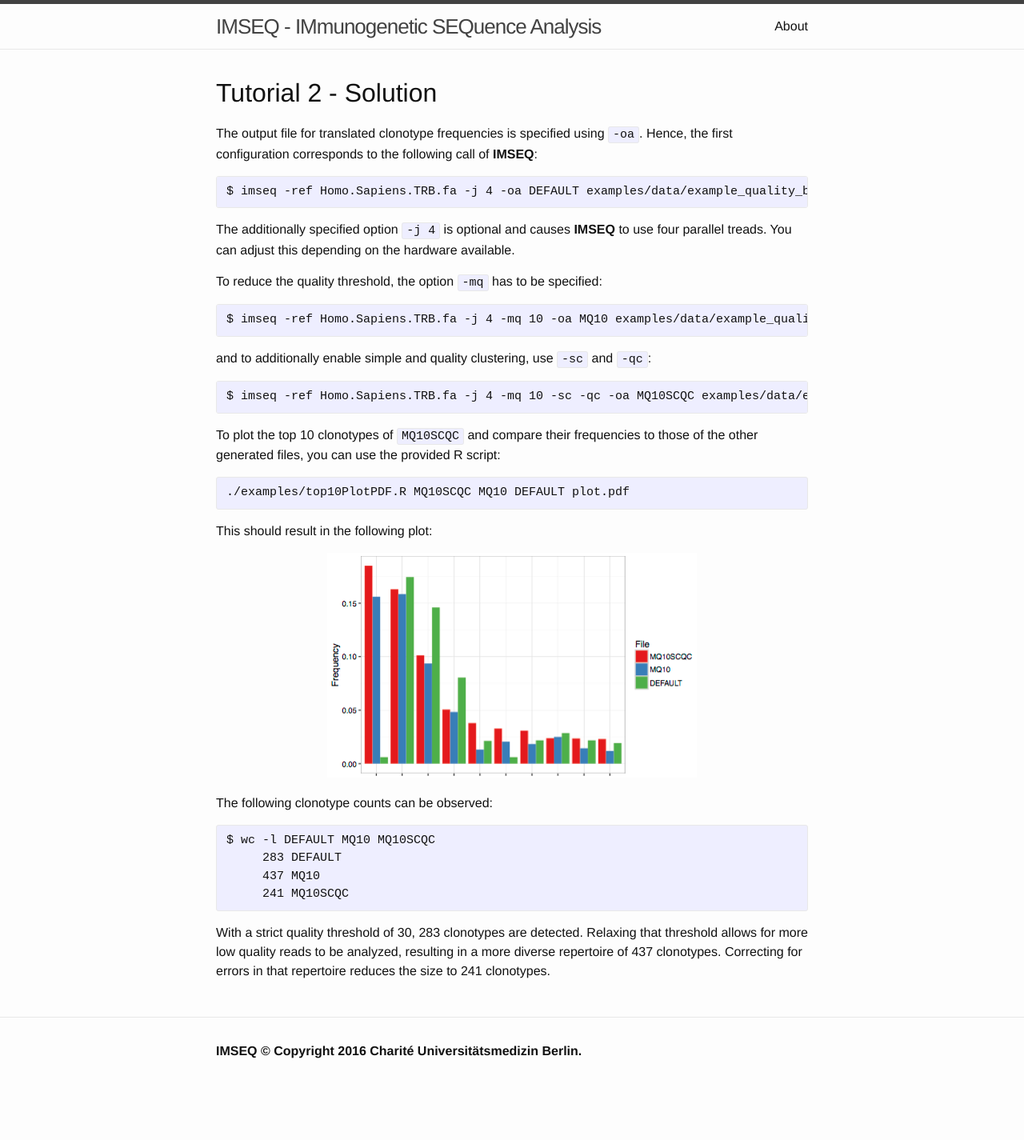
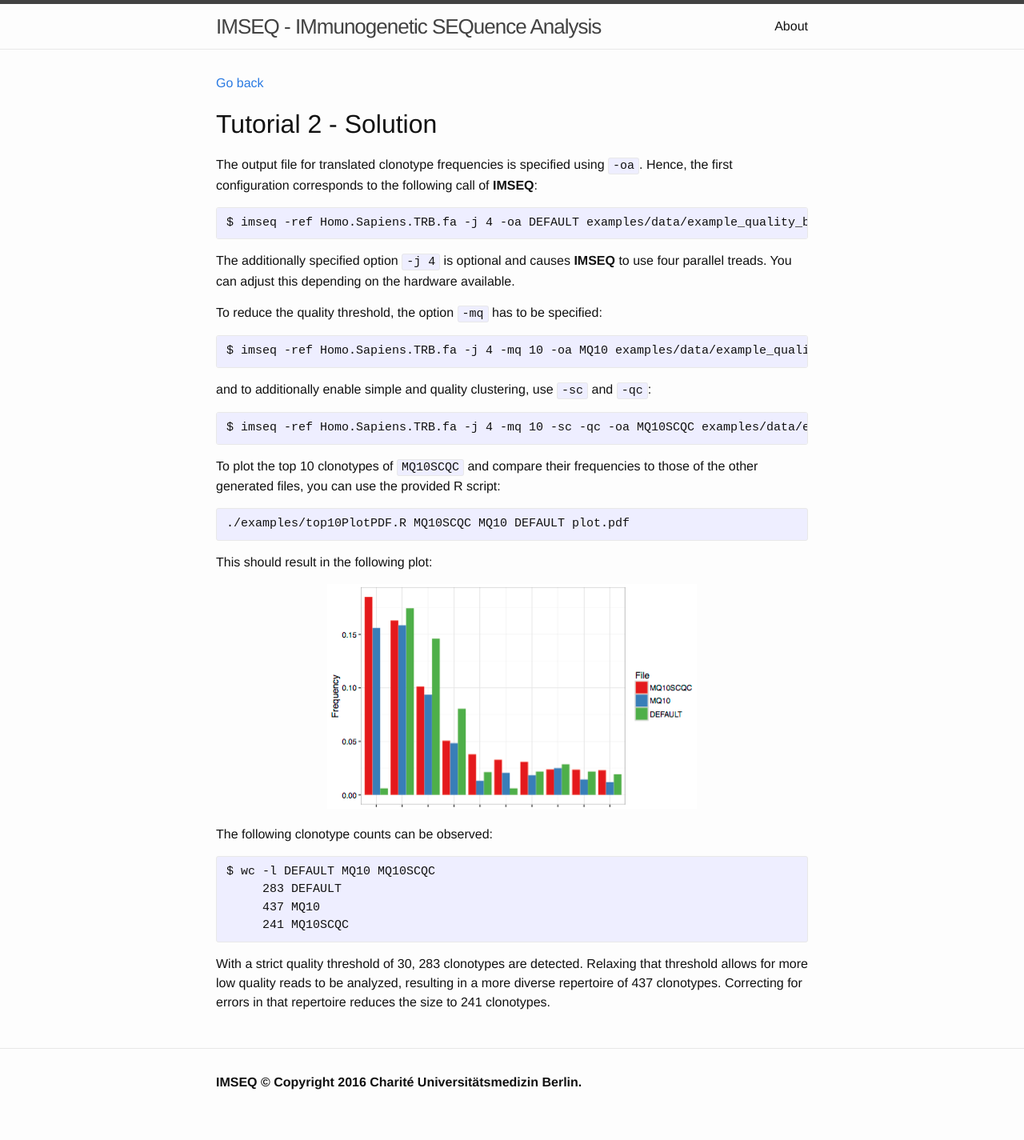
Before and after one commit to lkuchenb/imseq, a Jekyll site: the page built from ugm-tut2-sol.md, in a window 1280 px wide. Shown: the whole page at 80% size. Built offline with Jekyll 4.4.1, drawn with Linux system fonts in a browser that asks for light colours; before the commit the page ends 1386 px from its top, so only the background shows below that.

Commit message:
back links tutorial solution

```diff
--- a/ugm-tut2-sol.md
+++ b/ugm-tut2-sol.md
@@ -2,6 +2,8 @@
 layout: default
 permalink: ugm/tut2/solution/
 ---
+
+[Go back](/ugm/tut2/)
 
 # Tutorial 2 - Solution
 
```
Also changed, not shown: ugm-tut3-sol.md (+2 -0 lines).
